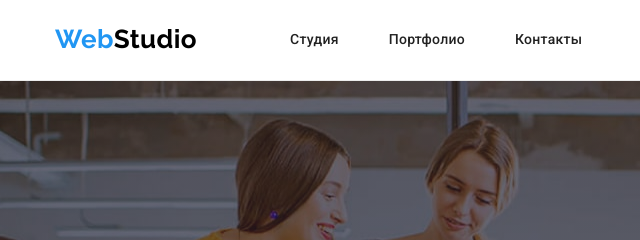
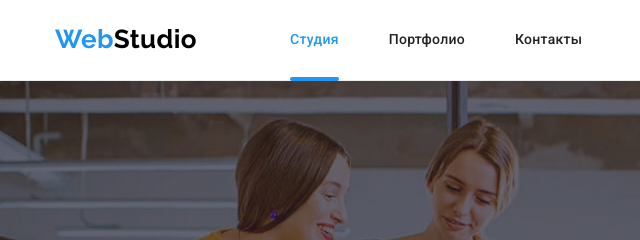
Before and after one commit to Marian-Shperun/goit-markup-hw-5, a plain HTML site: page index.html in a window 1280 px wide. Shown: the top 240 px of the page, 0-640 px from the left. Drawn offline with nearby package versions, Linux system fonts and the light colour scheme.

Commit message:
дадає клас current

```diff
--- a/css/styles.css
+++ b/css/styles.css
@@ -142,7 +142,13 @@ img {
   transition: opacity 250ms;
   transition-timing-function: cubic-bezier(0.4, 0, 0.2, 1);
 }
-
+.navigation-link.current::after {
+  opacity: 1;
+}
+.navigation-link:hover::after,
+.navigation-link:focus::after {
+  opacity: 1;
+}
 
 .navigation-link {
   display: inline-block;
@@ -197,6 +203,9 @@ img {
 .auth-link:hover .auth-link-icon,
 .auth-link:hover .auth-link-icon {
   transform: scale(1.2);
+}
+.current {
+  color: var(--accent-color);
 }
 /* HERO *************************************************************************/
 .hero {
--- a/index.html
+++ b/index.html
@@ -37,7 +37,7 @@
             >
             <ul class="navigation-list list">
               <li class="navigation-item">
-                <a class="navigation-link" href="./index.html">Студия</a>
+                <a class="navigation-link current" href="./index.html">Студия</a>
               </li>
               <li class="navigation-item">
                 <a class="navigation-link" href="./portfolio.html">Портфолио</a>
```
Also changed, not shown: portfolio.html (+1 -1 lines).
